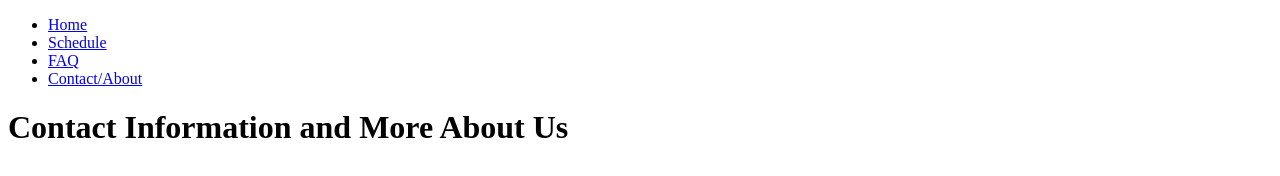
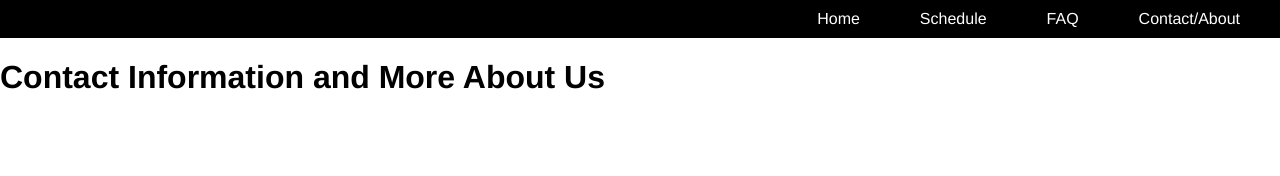
Before and after one commit to laurenkerrigan/css_project, a plain HTML site: page html/contacts.html in a window 1280 px wide. Drawn offline with Linux system fonts and the light colour scheme; the site is published under a folder, as on GitHub Pages, so addresses that start at the root find nothing.

Commit message:
Fixing CSS issues

```diff
--- a/html/contacts.html
+++ b/html/contacts.html
@@ -3,7 +3,7 @@
 <head>
      <meta charset="utf-8">
      <title>Colorado Symphony Orchestra</title>
-     <link rel="stylesheet" href="/css/contacts.css">
+     <link rel="stylesheet" href="../css/contacts.css">
 
 <body>
 
```
Also changed, not shown: html/faq.html (+1 -1 lines).
